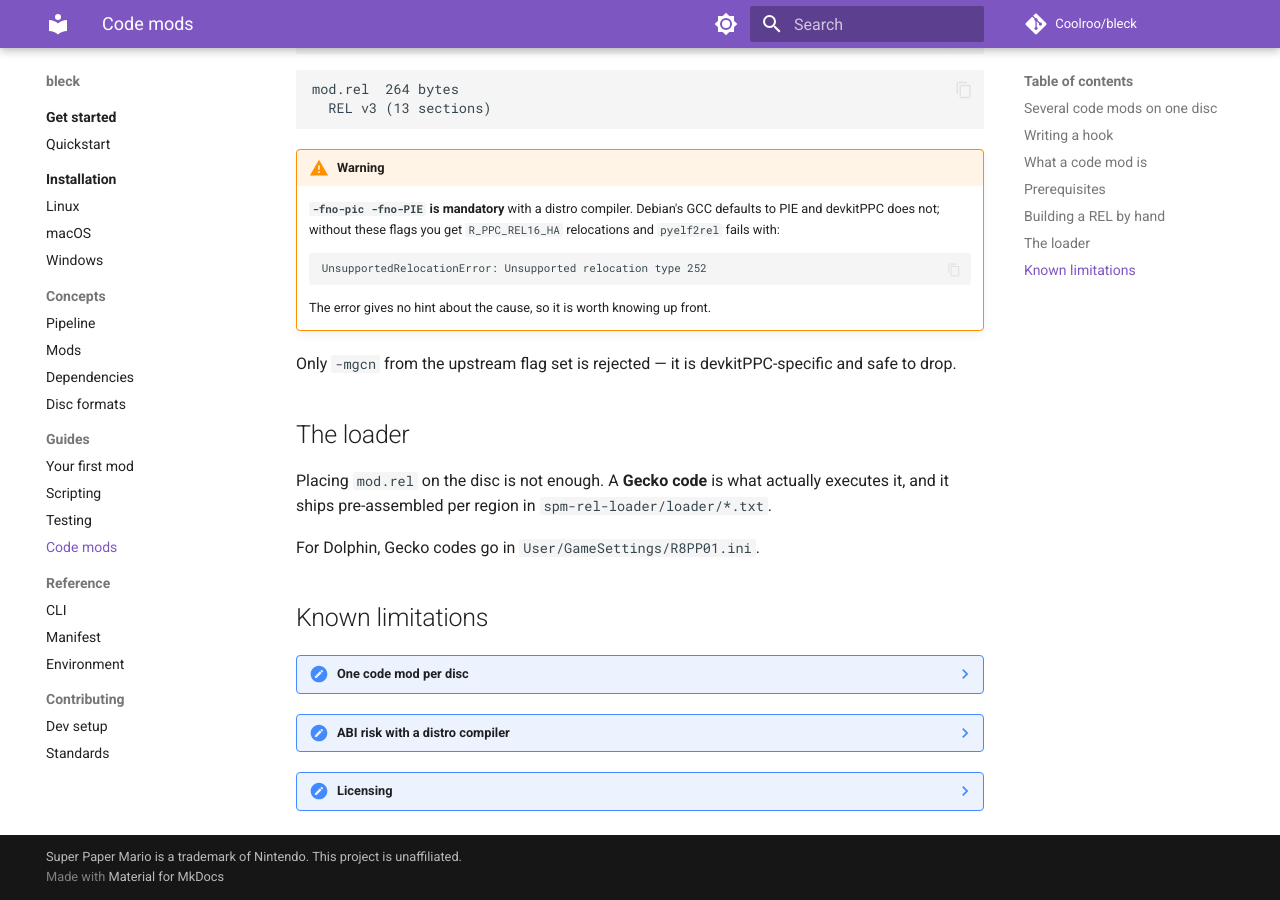
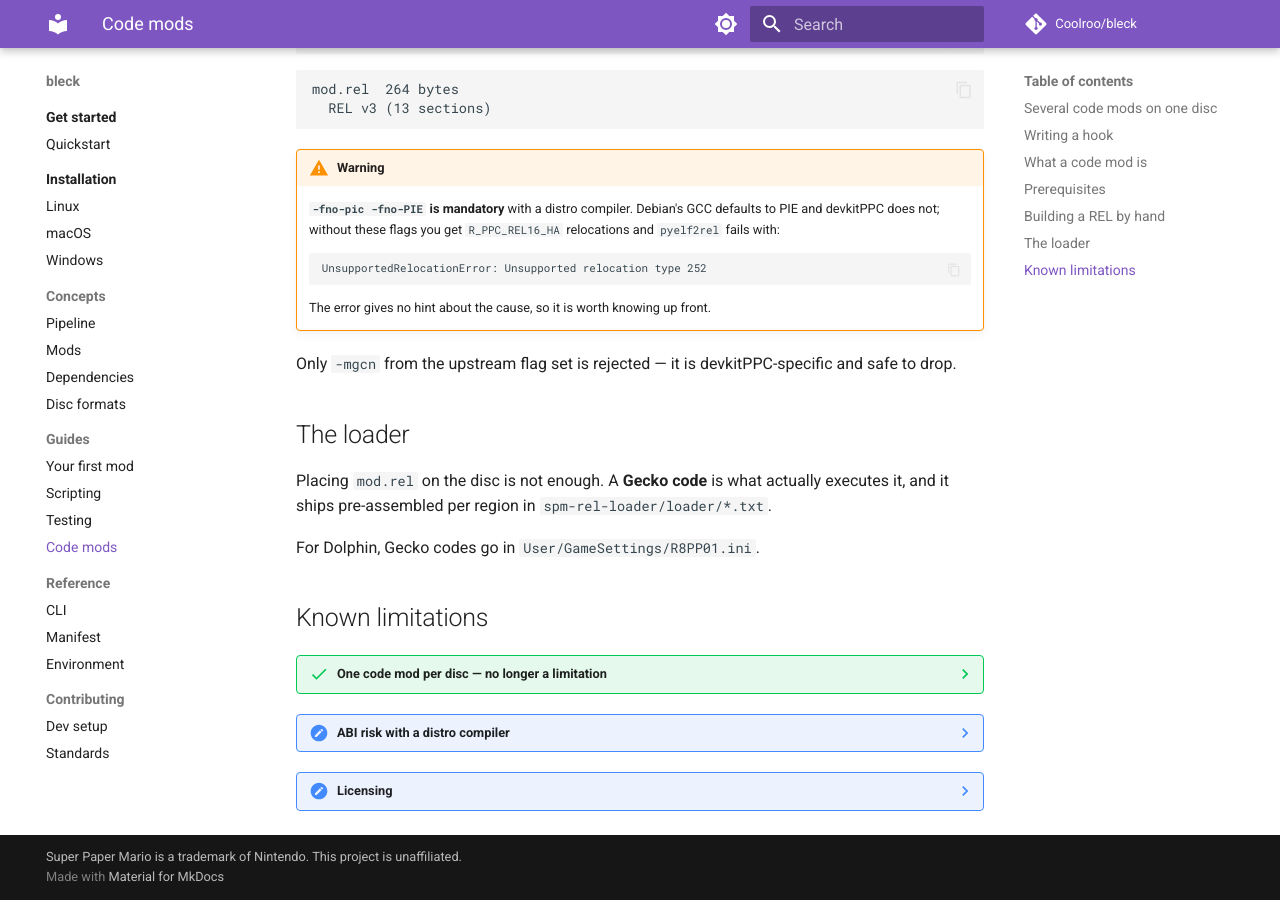
Before and after one commit to Coolroo/bleck, an MkDocs documentation site: the page built from docs-site/guides/code-mods.md, in a window 1280 px wide and 900 px high, scrolled down 3447 px. Built offline with MkDocs 1.6.1 and Material for MkDocs 9.7.7, drawn with Linux system fonts in a browser that asks for light colours; comment, search, counter and statistics services are not loaded; some of the changed lines change nothing that is shown.

Commit message:
Correct the stale one-code-mod-per-disc limitation
The page still told readers two code mods would collide and pointed at
chainrel as the eventual fix, three sections below one explaining that
several mods now merge. The first half of that note is still true --
the loader opens one mod.rel -- but the conclusion drawn from it is not.

```diff
--- a/docs-site/guides/code-mods.md
+++ b/docs-site/guides/code-mods.md
@@ -182,14 +182,18 @@ For Dolphin, Gecko codes go in `User/GameSettings/R8PP01.ini`.
 
 ## Known limitations
 
-??? note "One code mod per disc"
+??? success "One code mod per disc — no longer a limitation"
 
-    The loader loads exactly one file, `/mod/mod.rel`. Two mods in a chain both
-    wanting code would collide, and unlike an asset conflict the second simply
-    would not exist.
+    This used to say the loader loads exactly one `/mod/mod.rel`, so two code
+    mods would collide. The first half is still true; the conclusion was not.
 
-    [`chainrel`](https://github.com/SeekyCt/chainrel) solves this properly and
-    is planned once single code mods work.
+    `bleck` compiles several mods into that one file, so the loader's limit is
+    satisfied without loading anything extra at runtime. See
+    [Several code mods on one disc](#several-code-mods-on-one-disc).
+
+    [`chainrel`](https://github.com/SeekyCt/chainrel) tries to chain several
+    RELs at *load* time instead, which is a harder problem and is not needed
+    here.
 
 ??? note "ABI risk with a distro compiler"
 
```
